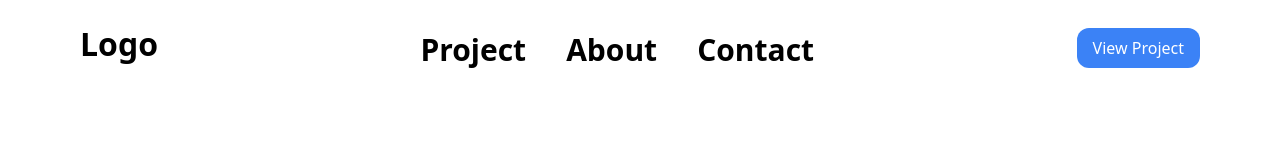
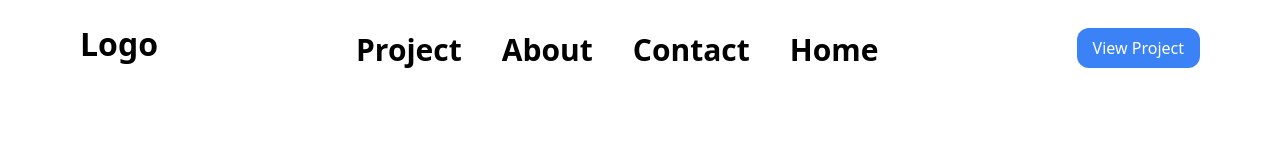
Before and after one commit to JacfarMohaz/seceend-project, a plain HTML site: page index.html in a window 1280 px wide. Shown: the top 160 px of the page. Drawn offline with nearby package versions, Linux system fonts and the light colour scheme.

Commit message:
adding new li

```diff
--- a/index.html
+++ b/index.html
@@ -15,6 +15,7 @@
             <li class="text-3xl font-semibold">Project</li>
             <li class="text-3xl font-semibold">About</li>
             <li class="text-3xl font-semibold">Contact</li>
+            <li class="text-3xl font-semibold">Home</li>
         </ul>
 
         <div class="mt-2">
```
